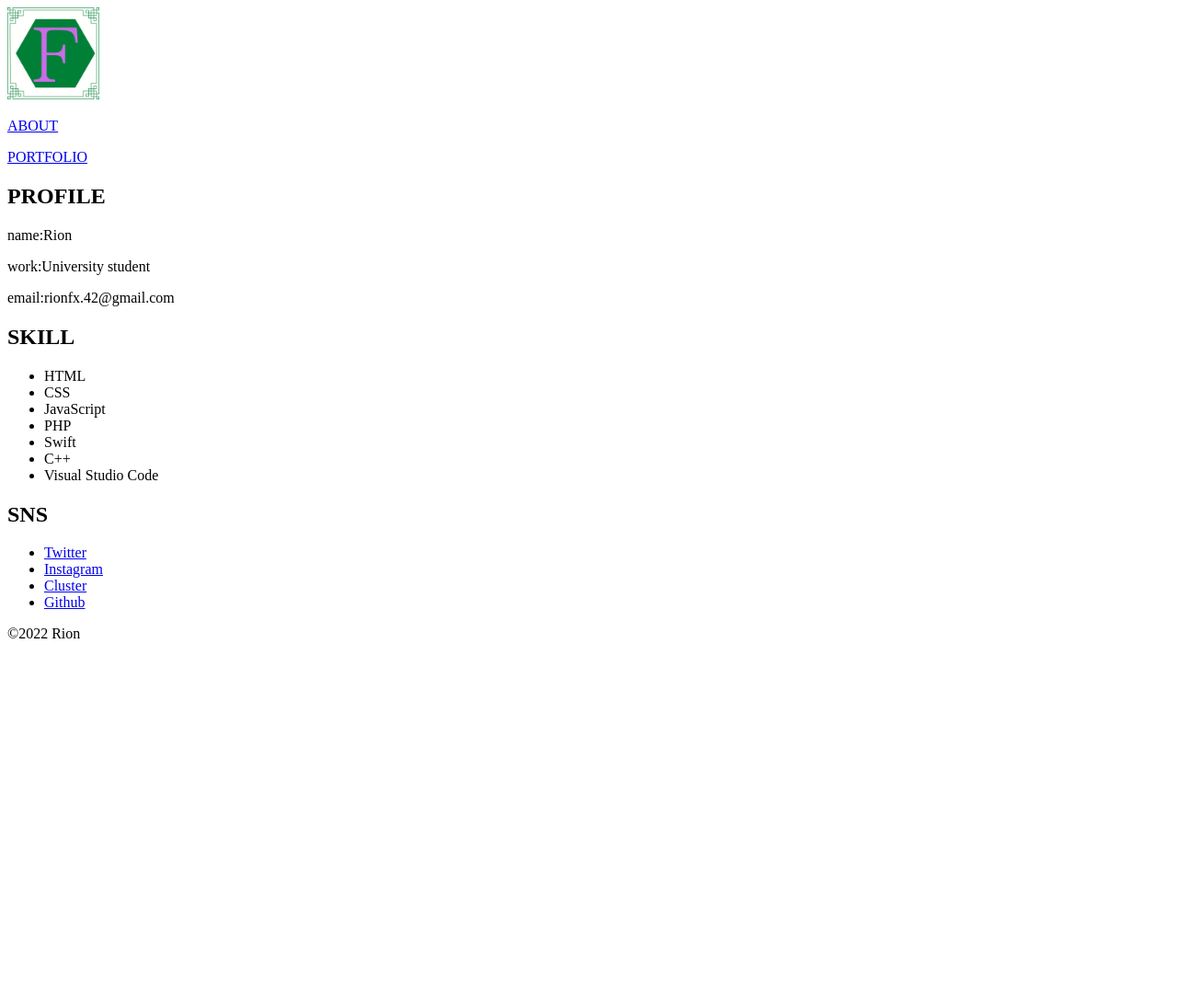
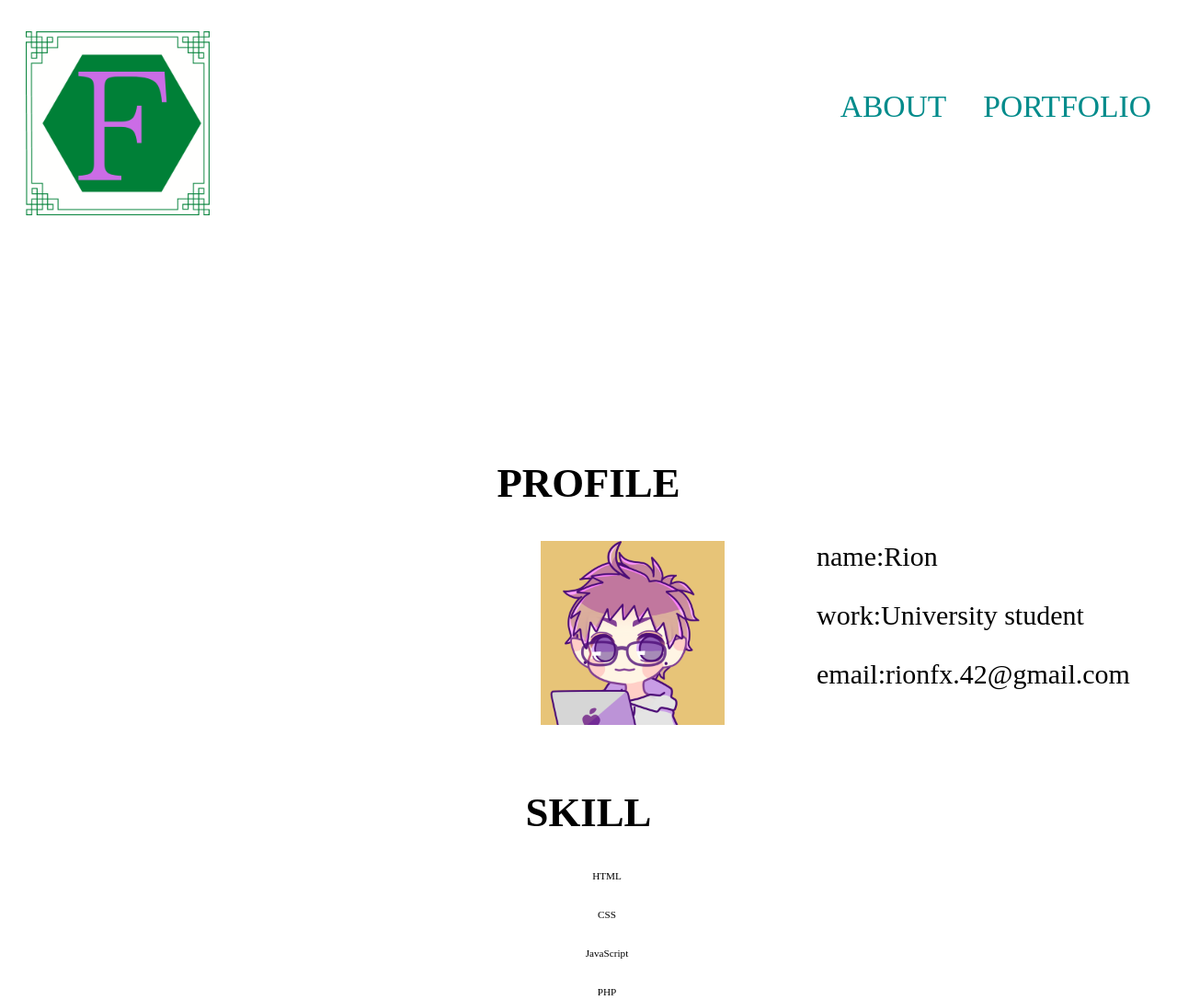
Before and after one commit to Rionxx/Rion-Portfolio, a plain HTML site: page src/about.html in a window 1280 px wide. Shown: the top 1087 px of the page at 92% size. Before the commit the page ends 800 px from the top, so only its background shows below. Drawn offline with Linux system fonts and the light colour scheme.

Commit message:
about page profile style changed

```diff
--- a/src/about.html
+++ b/src/about.html
@@ -2,29 +2,43 @@
 <html>
   <head>
     <title>about</title>
+    <link rel="stylesheet" href="css/style.css" />
   </head>
 
   <body>
-    <div class="header">
-      <img src="images/F.png" width=100px height=100px>
-      <p><a href="about.html">ABOUT</a></p>
-      <p><a href="index.html">PORTFOLIO</a></p>
-    </div>
+
+    <header class="header">
+      <div class="logo"> <img src="images/F.png" width=200px height=200px></div>
+      <ul class="list">
+        <li><p class="about"><a href="about.html">ABOUT</a></p></li>
+            <li><p class="portfolio"><a href="index.html">PORTFOLIO</a></p></li>
+      </ul>
+    </header>
+
     <div class="main">
       <h2>PROFILE</h2>
-      <p>name:Rion</p>
-      <p>work:University student</p>
-      <p>email:rionfx.42@gmail.com</p>
+      <div class="profile">
+        <div class="profile-image"><img src="images/rion.png" width=200px height=200px></div>
+        <ul class="Profile-list">
+          <li>name:Rion</li>
+          <li>work:University student</li>
+          <li>email:rionfx.42@gmail.com</li>
+        </ul>
+      </div>
 
       <h2>SKILL</h2>
-      <ul>
+      <ul class="Skill-list">
+        <div class="skill-content">
           <li>HTML</li>
           <li>CSS</li>
           <li>JavaScript</li>
           <li>PHP</li>
+        </div>
+        <div class="skill-content">
           <li>Swift</li>
           <li>C++</li>
           <li>Visual Studio Code</li>
+        </div>
       </ul>
 
       <h2>SNS</h2>
@@ -37,6 +51,6 @@
     </div>
 
 
-      <div class="footer">©2022 Rion</div>
+      <footer class="footer">©2022 Rion</footer>
   </body>
 </html>
--- a/src/css/style.css
+++ b/src/css/style.css
@@ -1,6 +1,9 @@
+@charset "UTF-8";
+
 html {
   font-size: 70%;
   scroll-behavior: smooth;
+  margin: auto;
 }
 
 a {
@@ -10,25 +13,65 @@ a {
 
 
 /*header*/
+.header {
+  margin-bottom: 330px;
+}
+
 .logo {
   float: left;
-  padding-left: 10px;
+  padding-left: 20px;
 }
 
 ul.list {
   display: flex;
   justify-content: flex-end;
   list-style: none;
-  font-size: 150%;
+  font-size: 300%;
 }
 
 li {
-  padding: 0 10px;
+  padding: 0 20px;
   margin-top: 30px;
 }
 
-header {
-  background-color: antiquewhite;;
+/*main*/
+
+/*index main*/
+h1 {
+  font-size: 700%;
+}
+
+.main p {
+  font-size: 20px;
+}
+
+.main h2 {
+  font-size: 400%;
+  text-align: center;
+}
+
+/*about main*/
+.profile {
+  padding-bottom: 40px;
+}
+
+.profile-image {
+  float: left;
+  margin-left: 580px;
+  padding-right: 100px;
+}
+
+.Profile-list {
+  margin-left: 50px;
+  text-align: left;
+  list-style: none;
+  font-size: 30px;
+
+}
+
+.Skill-list {
+  text-align: center;
+  list-style: none;
 }
 
 /*footer*/
```
Also changed, not shown: src/index.html (+1 -1 lines), src/images/rion.png (added). Lines whose indentation alone changed are shown as unchanged.
